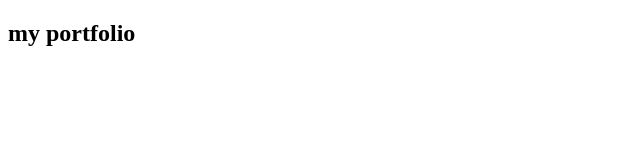
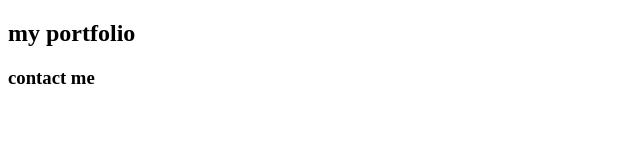
Before and after one commit to N-Sheshan/my_portfolio, an Angular app: page / in a window 1280 px wide. Shown: the top 160 px of the page, without its empty margins (0-640 px from the left). Built offline with nearby package versions, Linux system fonts and the light colour scheme.

Commit message:
footer change

```diff
--- a/src/app/app.component.html
+++ b/src/app/app.component.html
@@ -5,3 +5,8 @@
     </div>
   </div>
 </div>
+<footer>
+  <div class="row">
+    <h3>contact me</h3>
+  </div>
+</footer>
```
